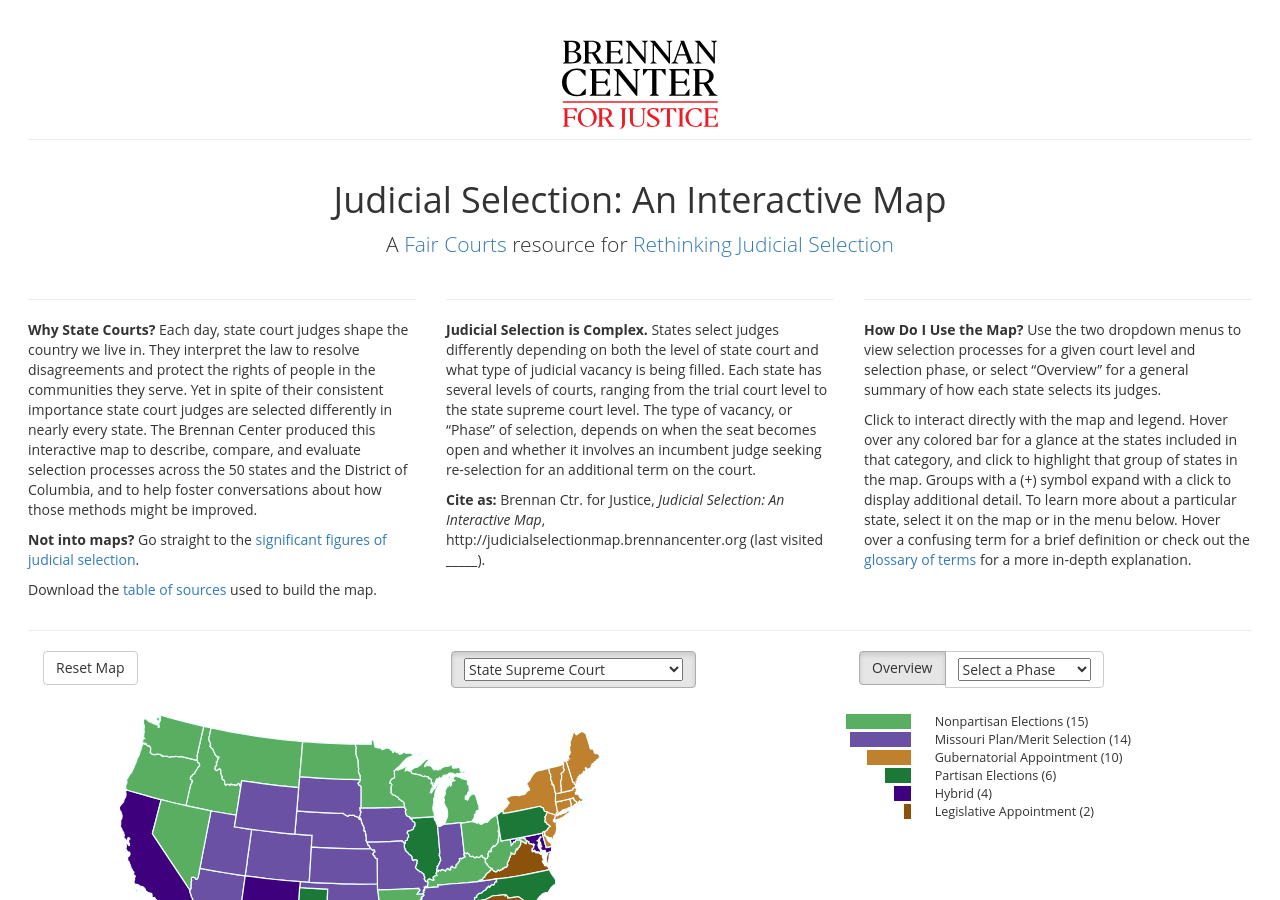
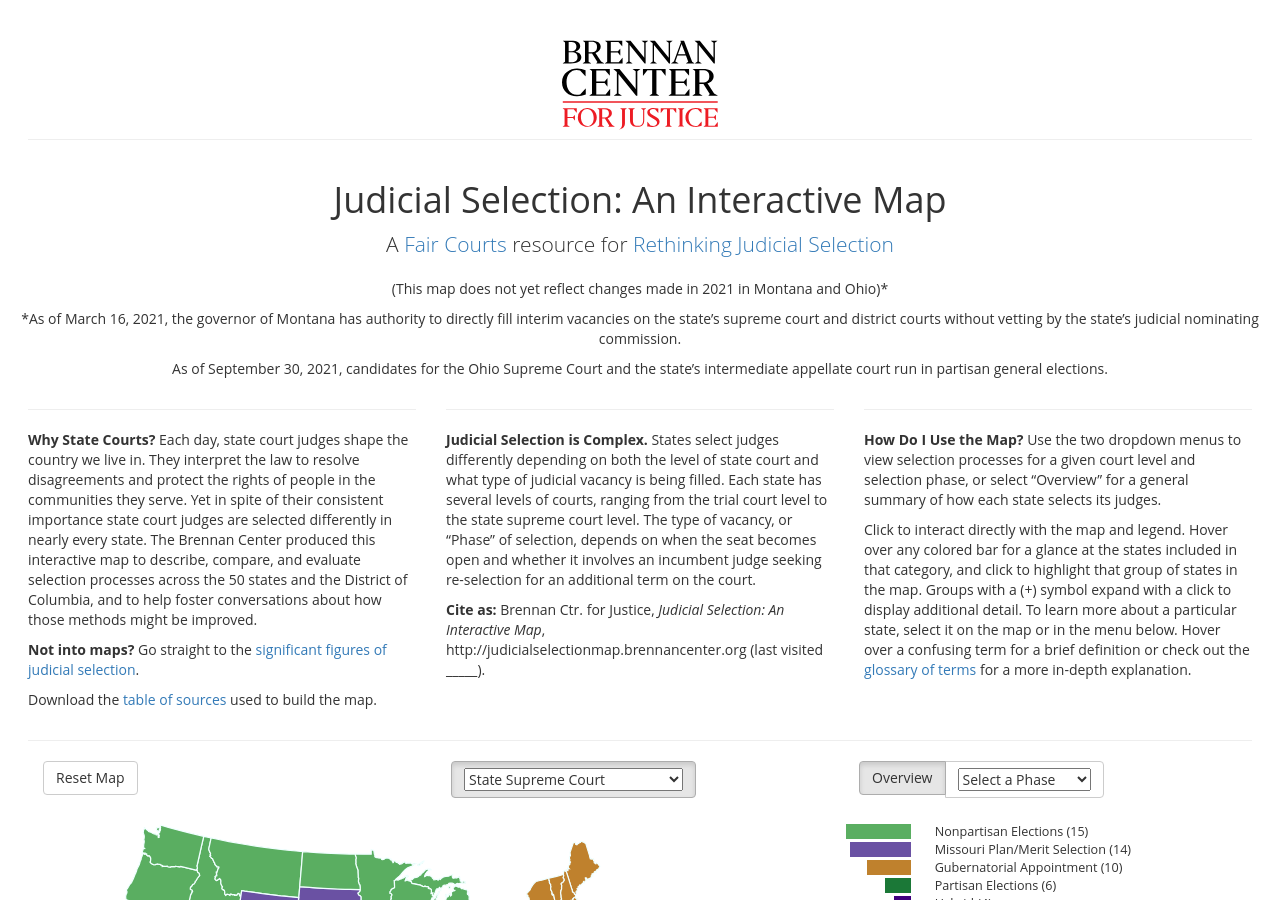
Before and after one commit to BrennanCenter/brennancenter.github.io, a Jekyll site: the page built from index.md, in a window 1280 px wide and 900 px high. Built offline with Jekyll 4.4.1, drawn with Linux system fonts in a browser that asks for light colours; nearby versions of some CDN libraries.

Commit message:
Add disclaimer about 2021  updates

```diff
--- a/_includes/introduction.html
+++ b/_includes/introduction.html
@@ -5,6 +5,17 @@
       A <a target="_blank" href="{{ site.organization.url }}/issues/fair-courts">Fair Courts</a> resource for
        <a target="_blank" href="{{ site.organization.url }}/rethinking-judicial-selection">
         Rethinking Judicial Selection</a>
+    </p>
+    <p>
+        (This map does not yet reflect changes made in 2021 in Montana and Ohio)*
+    </p>
+    <p>
+        *As of March 16, 2021, the governor of Montana has authority to directly fill interim vacancies on the state’s supreme
+        court and district courts without vetting by the state’s judicial nominating commission.
+    </p>
+    <p>
+        As of September 30, 2021, candidates for the Ohio Supreme Court and the state’s intermediate appellate court run in
+        partisan general elections.
     </p>
   </div><!--.row-->
   <div id="intro" class="row">
```
